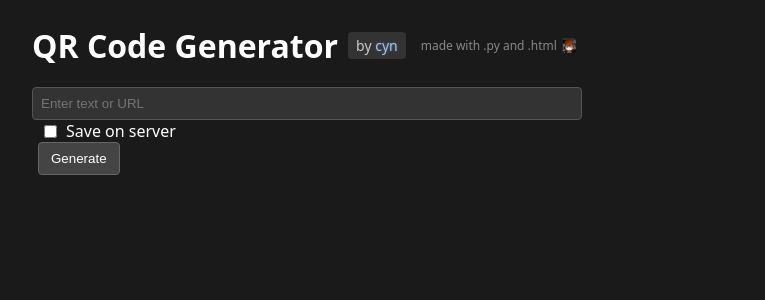
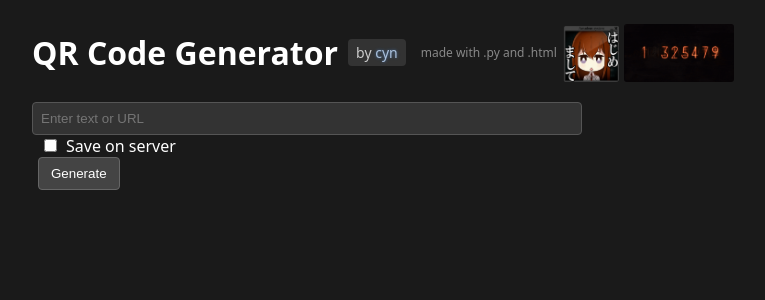
Before and after one commit to elliotaldersonx/qr_web, a Flask app: page / in a window 1280 px wide. Shown: the top 300 px of the page, without its empty margins (228-993 px from the left). Run offline with Flask 3, Linux system fonts and the light colour scheme.

Commit message:
Updated HTML, now with divergence meter and image.

```diff
--- a/templates/index.html
+++ b/templates/index.html
@@ -36,7 +36,7 @@
         }
 
         .discord-gif {
-            height: 1.2em;
+            height: 4.8em;
             width: auto;
             border-radius: 3px;
         }
@@ -146,6 +146,7 @@
         <span class="tech-info">
             made with .py and .html
             <img src="/static/steins-gate-sticker.png" alt="steins gate sticker" class="discord-gif" onerror="this.style.display='none'">
+            <img src="/static/steins-gate-divergence-meter.gif" alt="divergence meter" class="discord-gif" onerror="this.style.display='none'">
         </span>
     </div>
 
```
Also changed, not shown: static/steins-gate-divergence-meter.gif (added).
